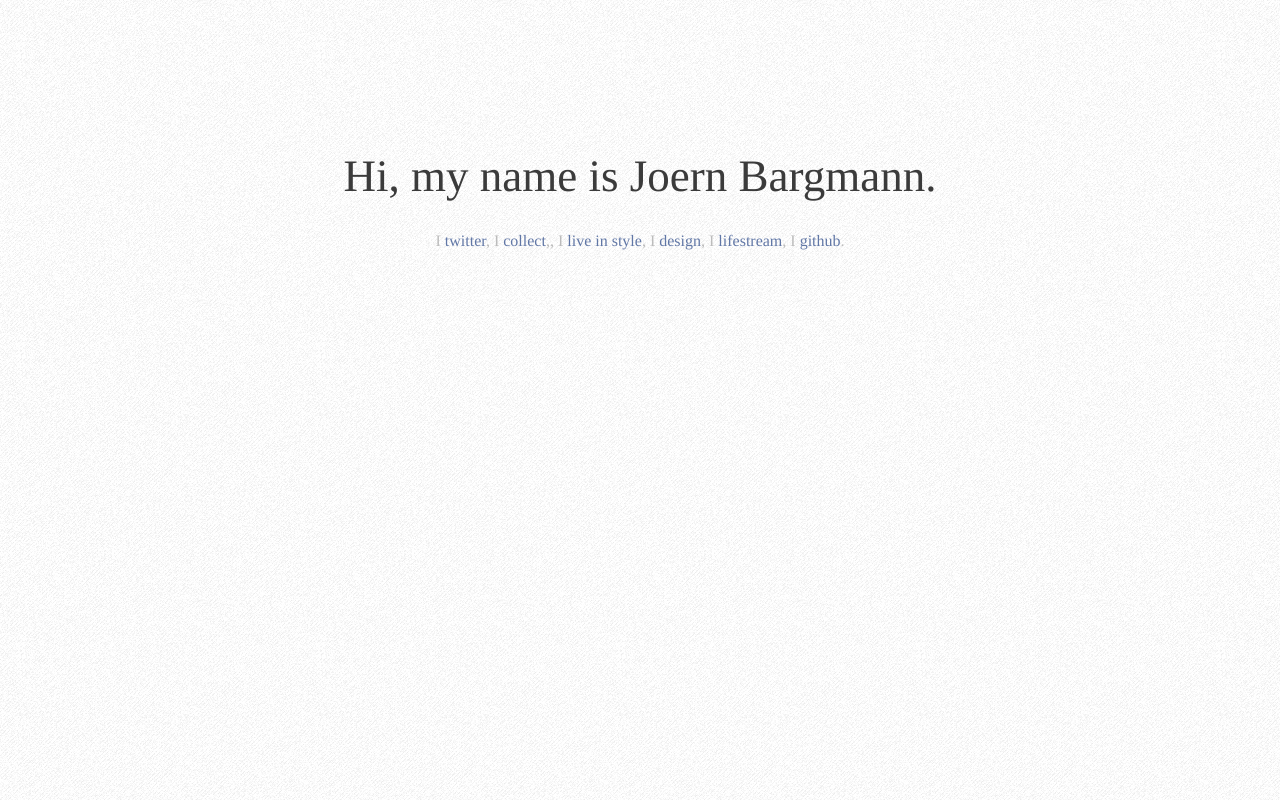
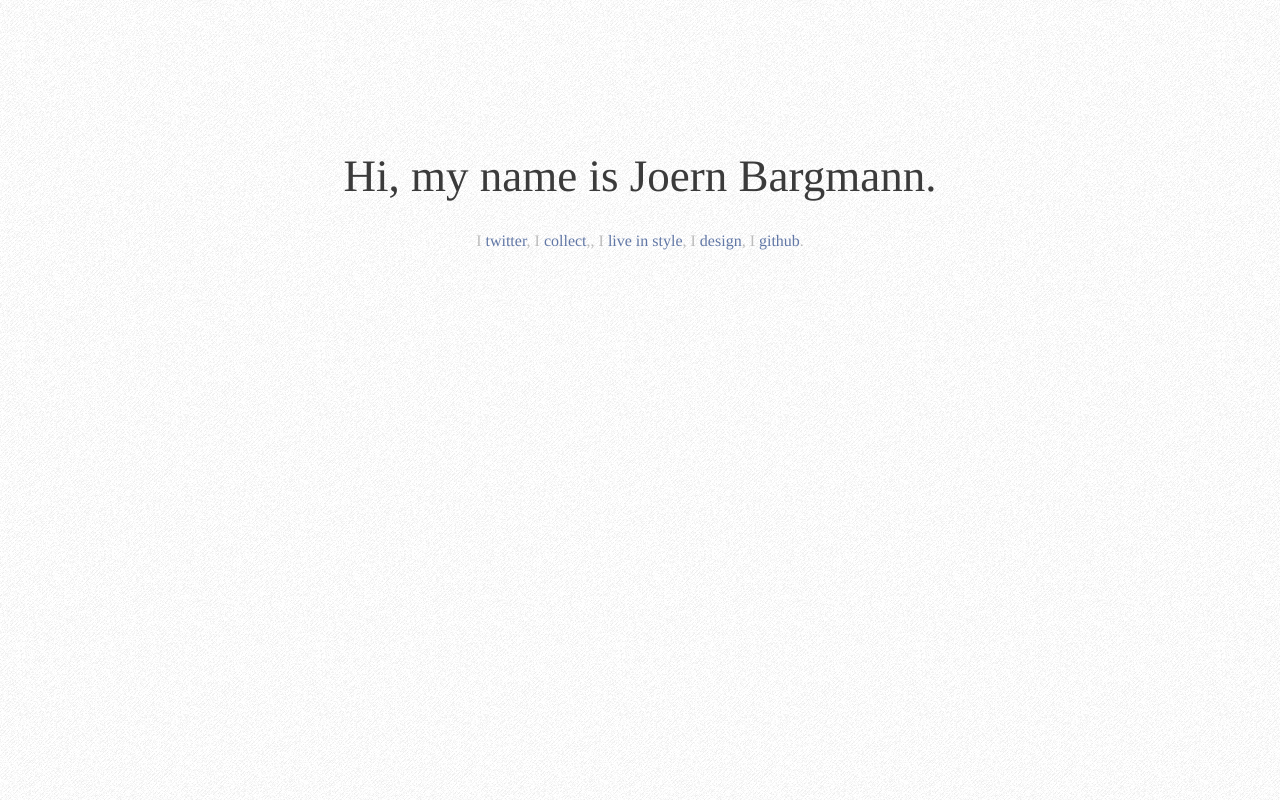
Before and after one commit to joernba/joernba.github.com, a plain HTML site: page index.html in a window 1280 px wide. Drawn offline with Linux system fonts and the light colour scheme.

Commit message:
removed lifestream link
Signed-off-by: Joern Bargmann <joernba@gmail.com>

```diff
--- a/index.html
+++ b/index.html
@@ -11,7 +11,7 @@
 	<body id="index">
 		<div id="page">
 			<h1>Hi, my name is Joern Bargmann.</h1>
-			<p>I <a href="http://twitter.com/joernba/">twitter</a>, I <a href="http://gimmebar.com/loves/joernba/">collect</a>,, I <a href="http://livinginstyle.tumblr.com/">live in style</a>, I <a href="http://joernba.rgmann.com/">design</a>, I <a href="http://absorbed-in-thought.com/">lifestream</a>, I <a href="http://github.com/joernba/">github</a>.</p>
+			<p>I <a href="http://twitter.com/joernba/">twitter</a>, I <a href="http://gimmebar.com/loves/joernba/">collect</a>,, I <a href="http://livinginstyle.tumblr.com/">live in style</a>, I <a href="http://joernba.rgmann.com/">design</a>, I <a href="http://github.com/joernba/">github</a>.</p>
 		</div>
 	</body>
 </html>
```
